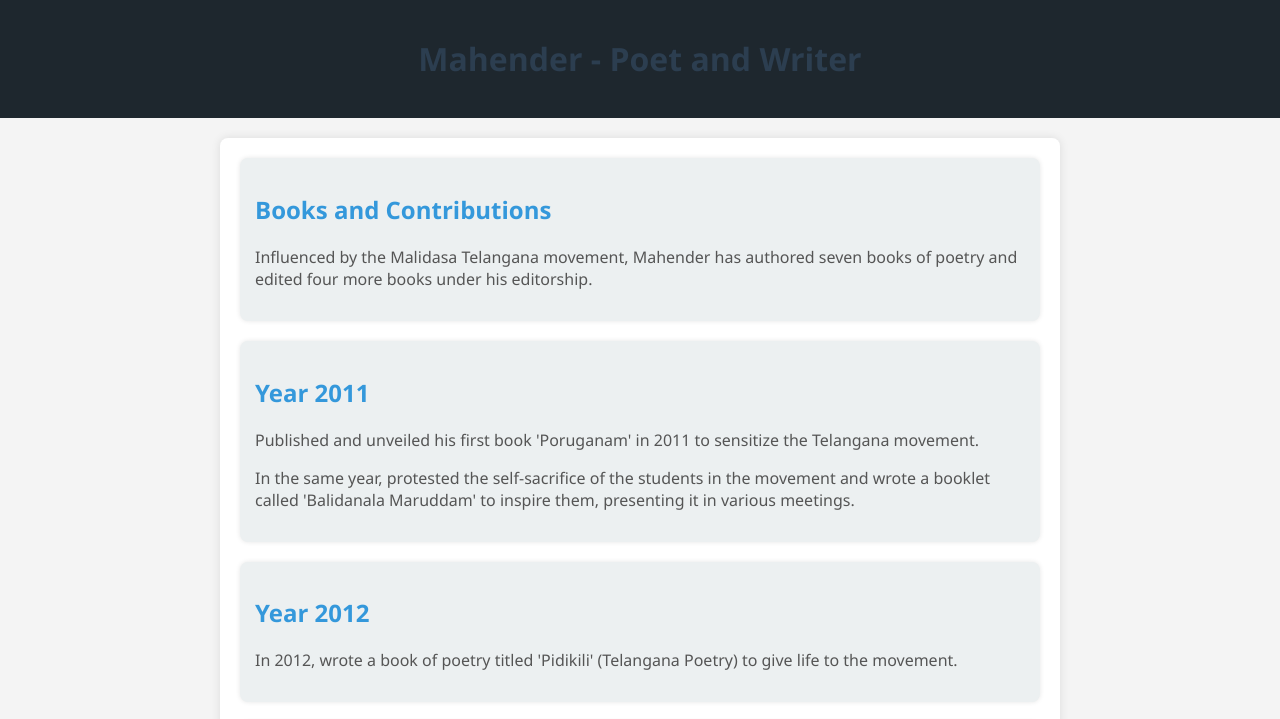
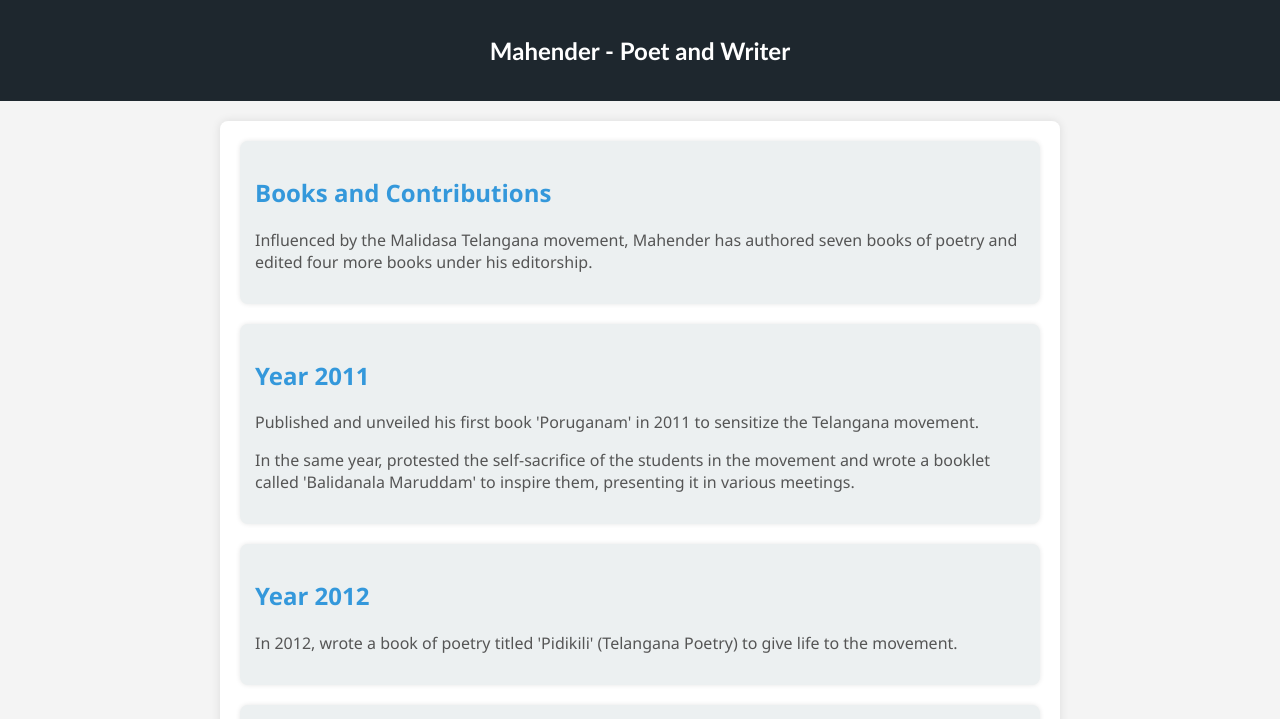
Before and after one commit to akshithbilla29/demo299, a plain HTML site: page poetry.html in a window 1280 px wide. Shown: the top 719 px of the page. Drawn offline with Linux system fonts and the light colour scheme.

Commit message:
Update poetry.html

```diff
--- a/poetry.html
+++ b/poetry.html
@@ -18,6 +18,7 @@
             color: #fff;
             text-align: center;
             padding: 1em;
+            font-family:'Gill Sans', 'Gill Sans MT', Calibri, 'Trebuchet MS', sans-serif;
 
         }
 
@@ -30,9 +31,8 @@
             box-shadow: 0 0 10px rgba(0, 0, 0, 0.1);
         }
 
-        h1, h2 {
-            color: #2c3e50;
-        }
+
+
 
         p {
             color: #555;
@@ -58,7 +58,7 @@
 <body>
 
     <header>
-        <h1>Mahender - Poet and Writer</h1>
+        <h2>Mahender - Poet and Writer</h2>
     </header>
 
     <main>
```
